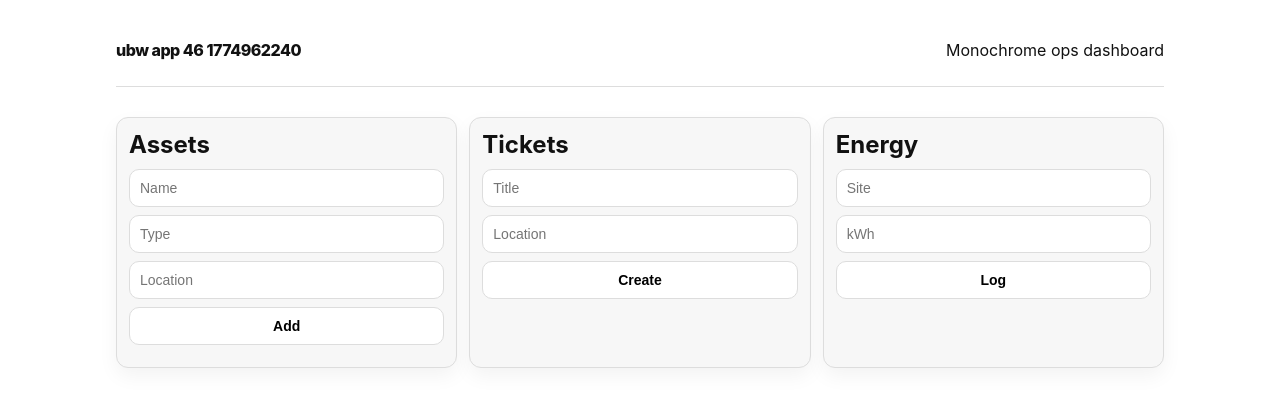
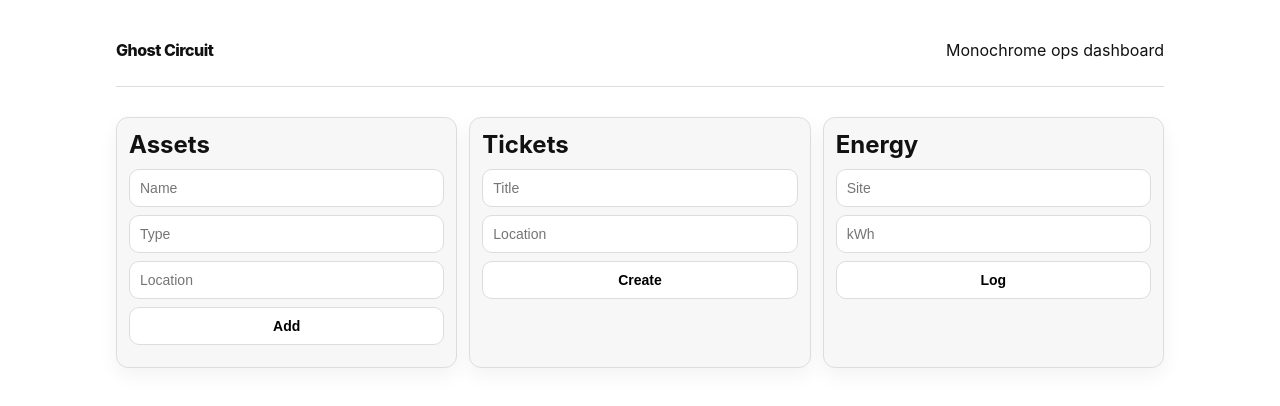
Before and after one commit to Ashutoshsingh20/bw-app-46-1774962240, a website: page public/index.html in a window 1280 px wide. Drawn offline with Linux system fonts and the light colour scheme; no server answers.

Commit message:
chore: brand app

```diff
--- a/public/index.html
+++ b/public/index.html
@@ -3,13 +3,13 @@
 <head>
   <meta charset="UTF-8" />
   <meta name="viewport" content="width=device-width, initial-scale=1.0" />
-  <title>ubw app 46 1774962240</title>
+  <title>Ghost Circuit</title>
   <link rel="stylesheet" href="/style.css" />
 </head>
 <body>
   <div class="shell">
     <header>
-      <div class="logo">ubw app 46 1774962240</div>
+      <div class="logo">Ghost Circuit</div>
       <p>Monochrome ops dashboard</p>
     </header>
     <section class="metrics" id="metrics"></section>
```
Also changed, not shown: package.json (+9 -3 lines), README.md.
